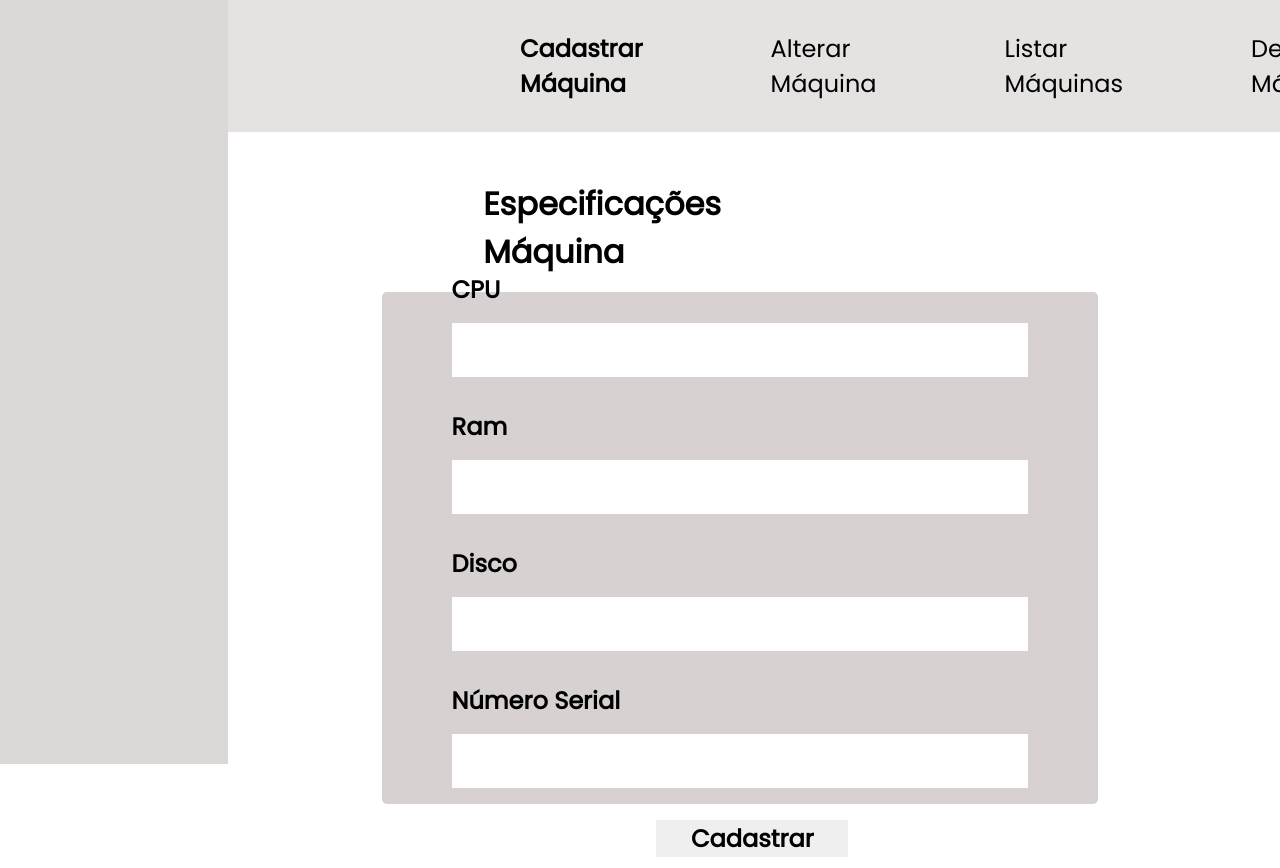
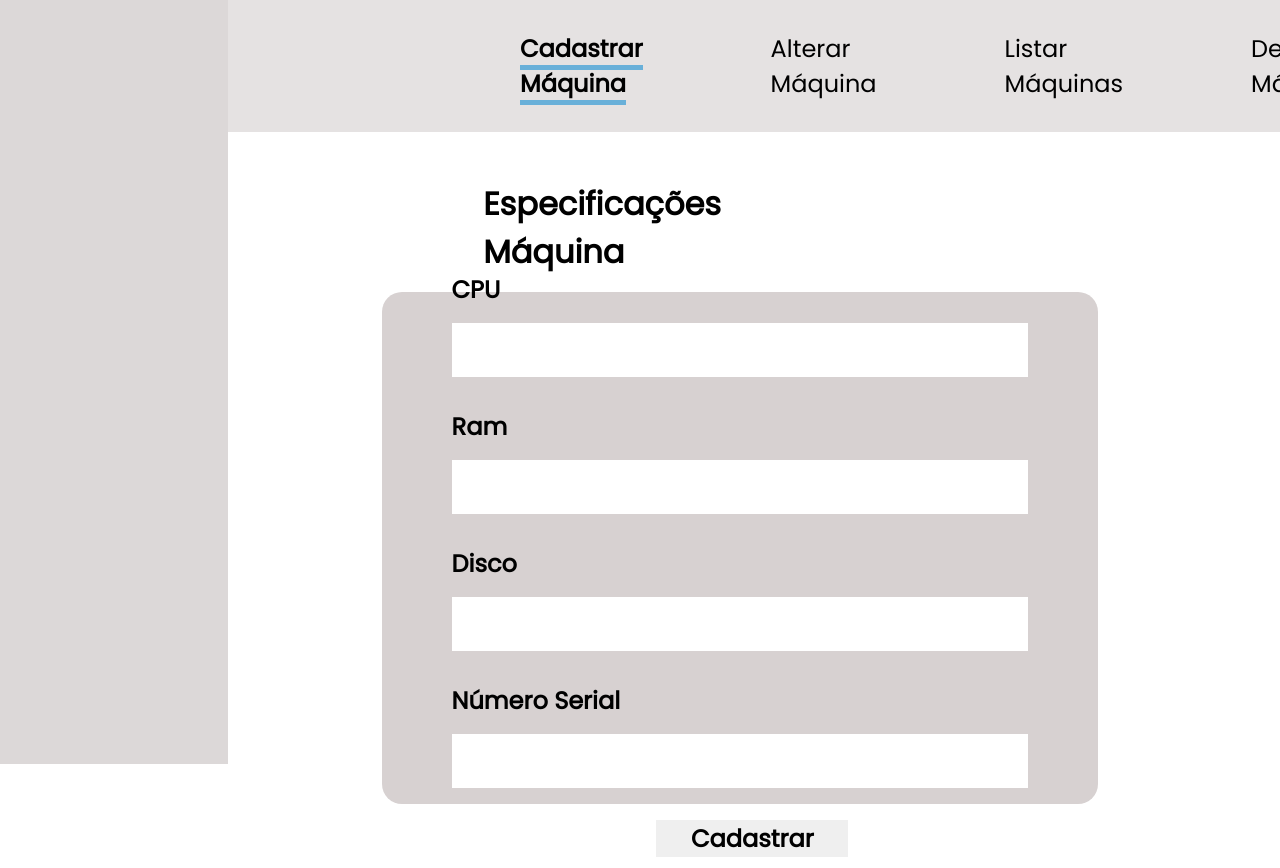
Before and after one commit to AnalyxX/Analyx, a website: page site/public/maquina.html in a window 1280 px wide. Shown: the top 868 px of the page. Drawn offline with Linux system fonts and the light colour scheme.

Commit message:
border bottom selected

```diff
--- a/site/public/css/maquina/maquina.css
+++ b/site/public/css/maquina/maquina.css
@@ -50,6 +50,7 @@ header nav ul li {
 
 #selected {
     font-weight: bold;
+    border-bottom: solid 5px #69B0D9;
 }
 
 .leftSideBar {
@@ -78,7 +79,7 @@ header nav ul li {
     background-color: #D7D1D1;
     width: 70%;
     height: 80%;
-    border-radius: 5px;
+    border-radius: 20px;
     /* border: solid 3px red; */
 }
 
```
